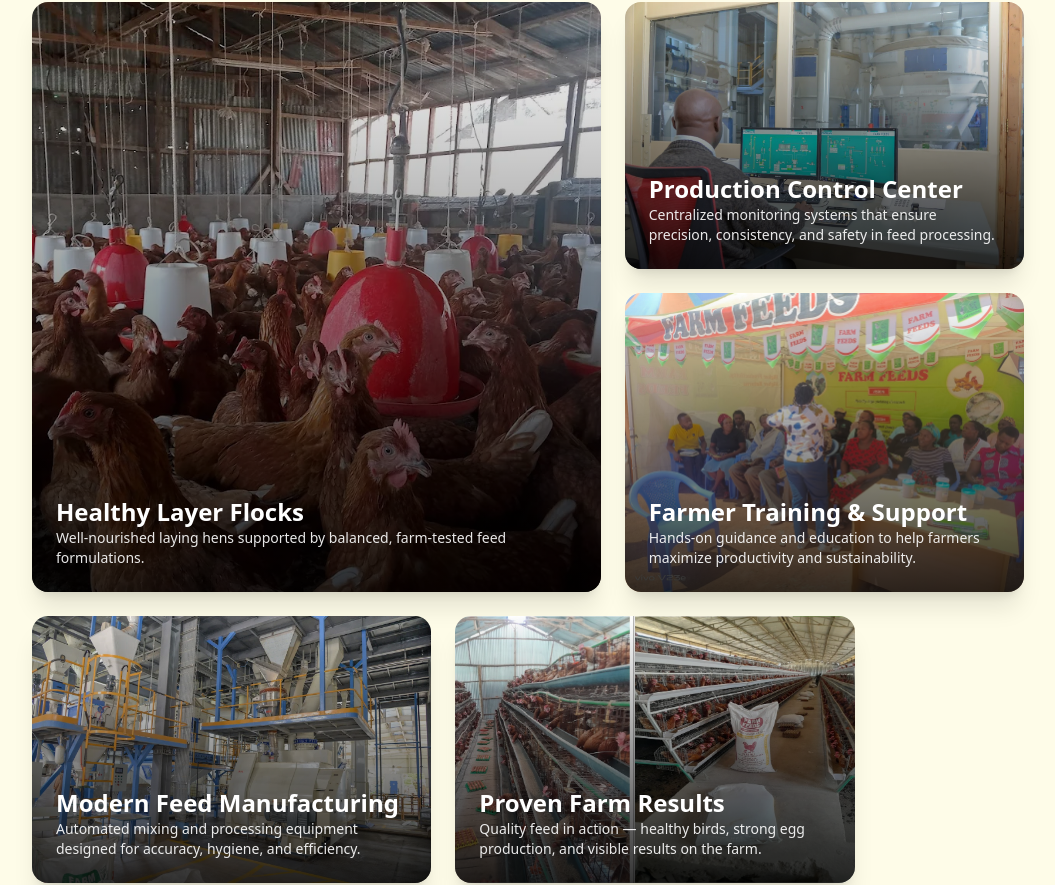
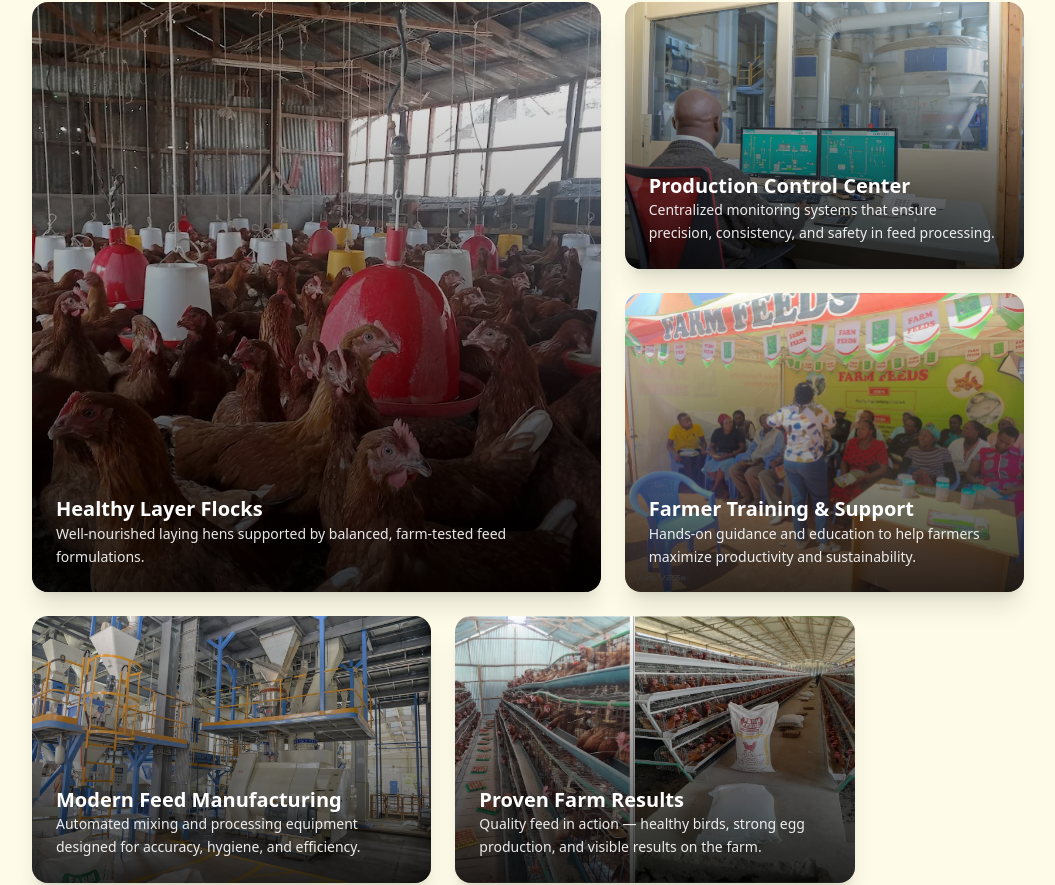
Before and after one commit to BenaKaniaru/Farm-Feeds-Website, a React (Vite) app: page /about in a window 1280 px wide. Shown: the part 1922-2807 px from the top of the page, without its empty margins (112-1167 px from the left). Built offline with nearby package versions, Linux system fonts and the light colour scheme.

Commit message:
updated font-size for image description

```diff
--- a/src/components/AboutGallery.jsx
+++ b/src/components/AboutGallery.jsx
@@ -65,10 +65,7 @@ export default function AboutGallery() {
 
   return (
     <>
-      <section
-        ref={sectionRef}
-        className="py-24 px-4 "
-      >
+      <section ref={sectionRef} className="py-24 px-4 ">
         {/* Header */}
         <div className="text-center mb-16">
           <div className="inline-flex items-center gap-2 px-4 py-2 bg-green-100 text-green-700 rounded-full font-semibold text-sm mb-6">
@@ -103,8 +100,13 @@ export default function AboutGallery() {
               <div className="absolute inset-0 bg-gradient-to-t from-black/80 to-transparent" />
 
               <div className="absolute bottom-0 p-6 text-white">
-                <h3 className="text-2xl font-bold">{img.title}</h3>
-                <p className="text-sm opacity-90">{img.description}</p>
+                <h3 className="text-base sm:text-lg md:text-xl font-bold leading-snug">
+                  {img.title}
+                </h3>
+
+                <p className="text-xs sm:text-sm md:text-sm opacity-90 leading-relaxed">
+                  {img.description}
+                </p>
               </div>
 
               <div className="absolute top-4 right-4 bg-white/20 p-3 rounded-full opacity-0 group-hover:opacity-100">
```
